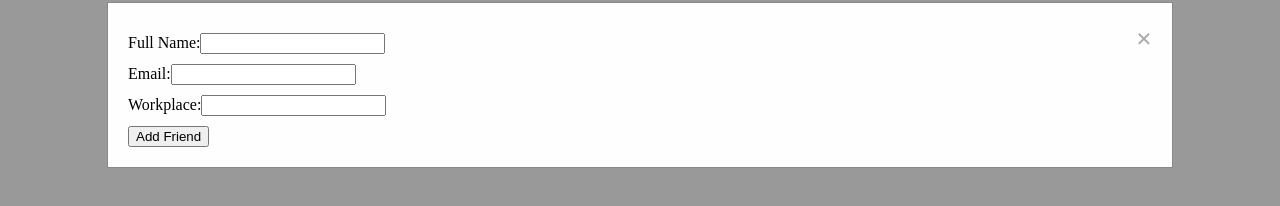
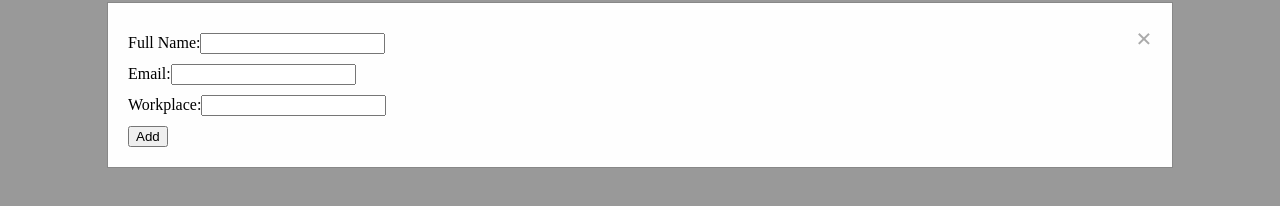
Before and after one commit to niiad/friendly, a React (Vite) app in the folder client/: page / in a window 1280 px wide. Both pictures are taken after a click on the button "Add". Shown: the part 126-332 px from the top of the page. Built offline with nearby package versions, Linux system fonts and the light colour scheme; no server answers.

Commit message:
updated friend form, dynamic rendering of submit button and method option

```diff
--- a/client/src/FriendFrom.jsx
+++ b/client/src/FriendFrom.jsx
@@ -20,7 +20,7 @@
         const url = "http://127.0.0.1:5000/" + (updating ? `update_friend/${existingFriend.id}` : "add_friend")
 
         const options = {
-            method: "POST",
+            method: updating ? "PATCH" : "POST",
             headers: {
                 "Content-Type": "application/json"
             },
@@ -66,6 +66,6 @@
                 onChange={(e) => setWorkplace(e.target.value)}
             />
         </div>
-        <button type="submit">Add Friend</button>
+        <button type="submit">{updating ? "Update" : "Add"}</button>
     </form>
 }
```
